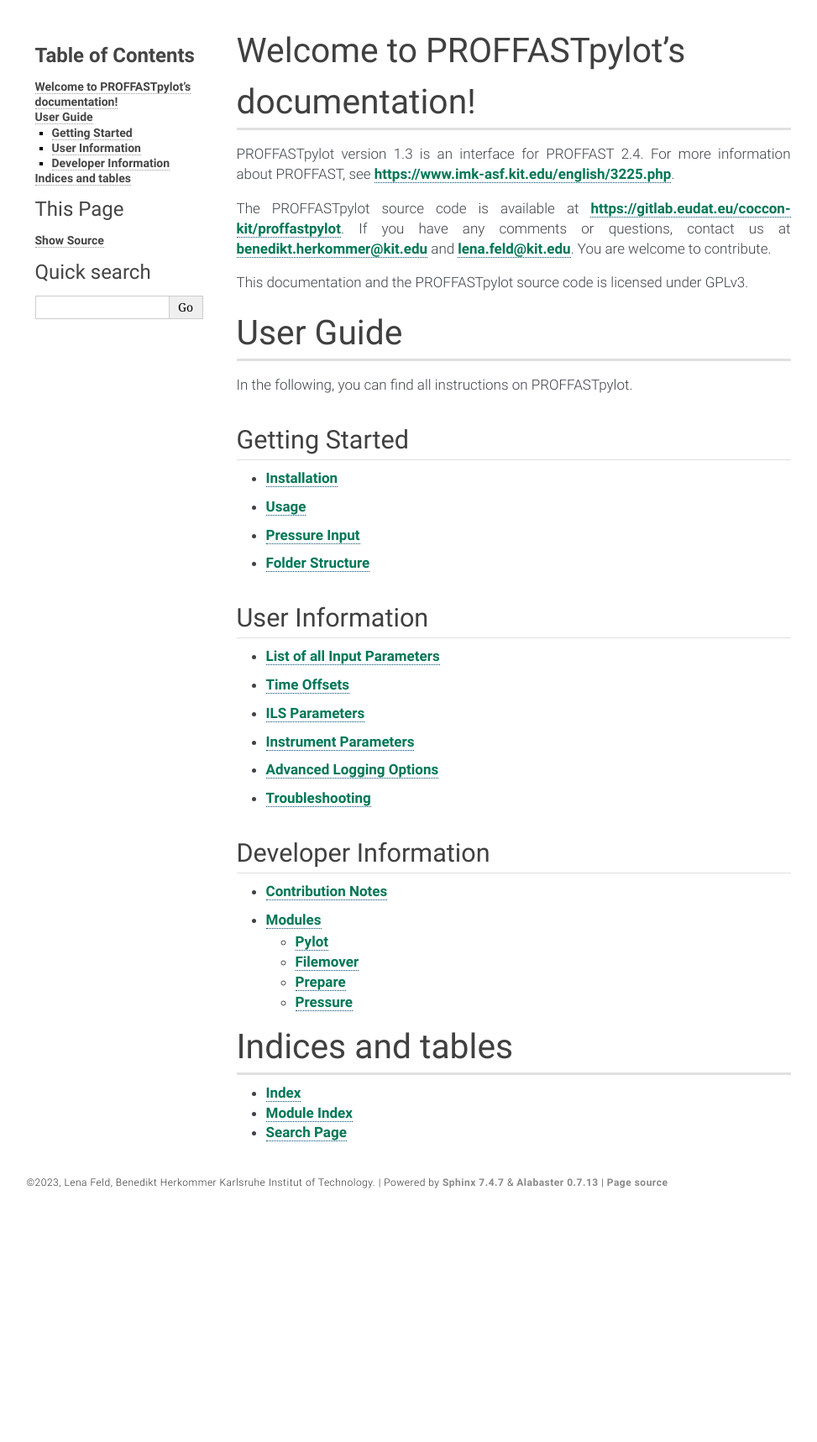
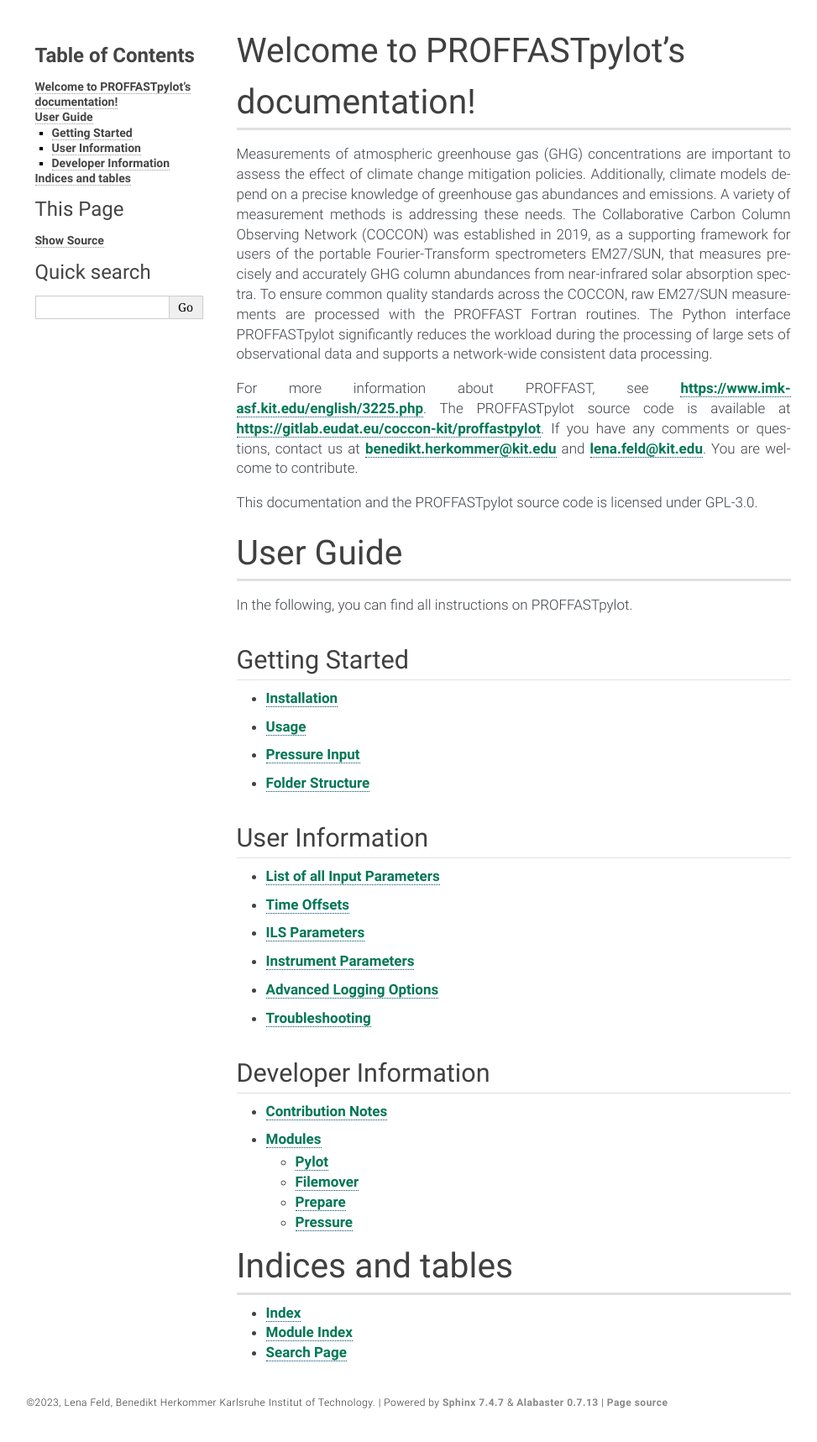
Before and after one commit to coccon/proffastpylot, a Sphinx documentation site: the page built from docs/index.rst, in a window 1280 px wide. Shown: the whole page at 84% size, without its empty margins (0-973 px from the left). Built offline with Sphinx 7.4.7, drawn with Linux system fonts in a browser that asks for light colours; before the commit the page ends 1455 px from its top, so only the background shows below that.

Commit message:
add summary text to docs

```diff
--- a/docs/index.rst
+++ b/docs/index.rst
@@ -6,12 +6,18 @@
 Welcome to PROFFASTpylot's documentation!
 ==========================================
 
+Measurements of atmospheric greenhouse gas (GHG) concentrations are important to assess the effect of climate change mitigation policies.
+Additionally, climate models depend on a precise knowledge of greenhouse gas abundances and emissions.
+A variety of measurement methods is addressing these needs.
+The Collaborative Carbon Column Observing Network (COCCON) was established in 2019, as a supporting framework for users of the portable Fourier-Transform spectrometers EM27/SUN, that measures precisely and accurately GHG column abundances from near-infrared solar absorption spectra.
+To ensure common quality standards across the COCCON, raw EM27/SUN measurements are processed with the PROFFAST Fortran routines.
+The Python interface PROFFASTpylot significantly reduces the workload during the processing of large sets of observational data and supports a network-wide consistent data processing.
 
-PROFFASTpylot version 1.3 is an interface for PROFFAST 2.4. For more information about PROFFAST, see https://www.imk-asf.kit.edu/english/3225.php.
 
+For more information about PROFFAST, see https://www.imk-asf.kit.edu/english/3225.php.
 The PROFFASTpylot source code is available at https://gitlab.eudat.eu/coccon-kit/proffastpylot. If you have any comments or questions, contact us at benedikt.herkommer@kit.edu and lena.feld@kit.edu. You are welcome to contribute.
 
-This documentation and the PROFFASTpylot source code is licensed under GPLv3.
+This documentation and the PROFFASTpylot source code is licensed under GPL-3.0.
 
 
 
```
